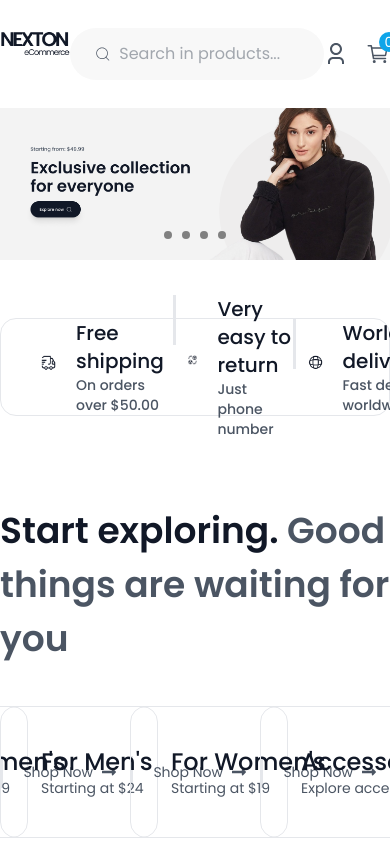
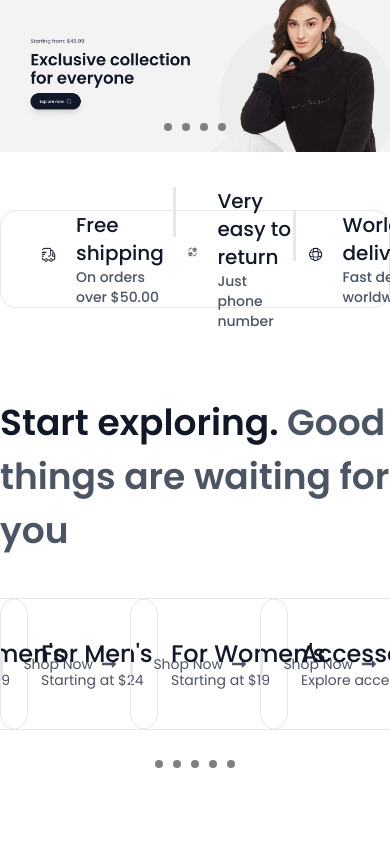
Before and after one commit to mahirTheCoder/Nexton-E-commerce, a React (Vite) app: page / in a window 390 px wide. Shown: the top 844 px of the page. Built offline with nearby package versions, Linux system fonts and the light colour scheme; no server answers.

Commit message:
update navbar

```diff
--- a/src/Components/Navbar.jsx
+++ b/src/Components/Navbar.jsx
@@ -11,9 +11,9 @@ const Navbar = () => {
 
   return (
     <>
-      <section id="Navbar">
+      <section id="Navbar ">
         <div className="container">
-          <nav>
+          <nav className="hidden lg:block">
             <div className="nav-row flex justify-between py-7">
               {/* -------------logo part---------- */}
               <div className="logo">
```
